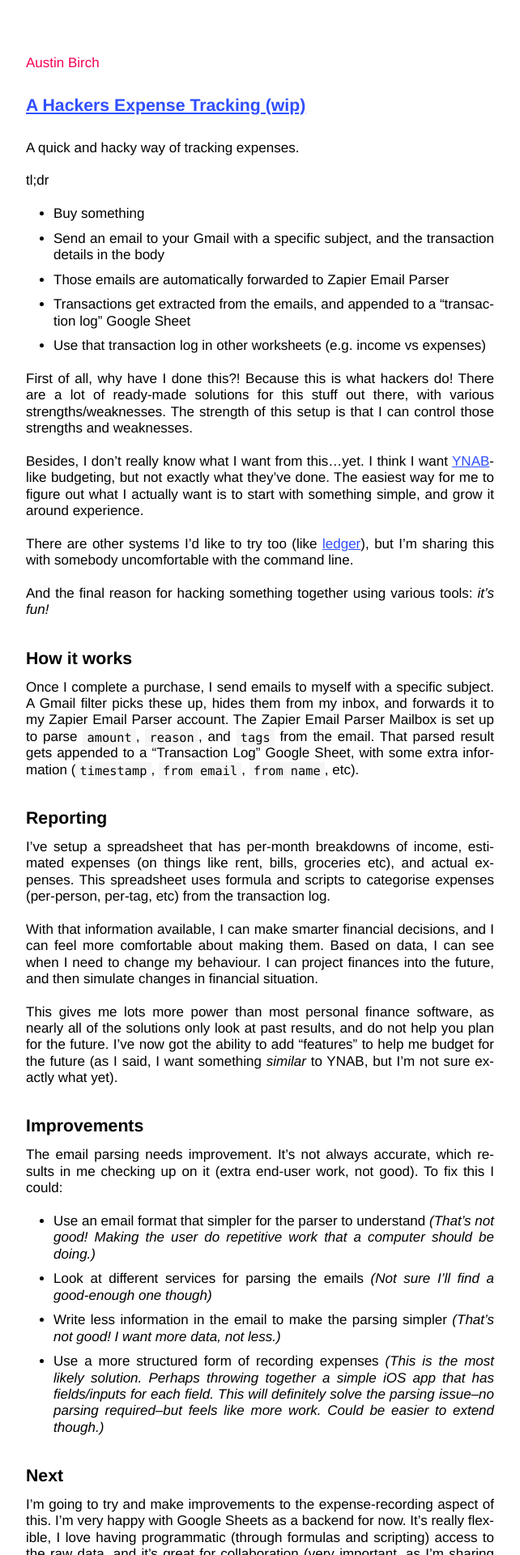
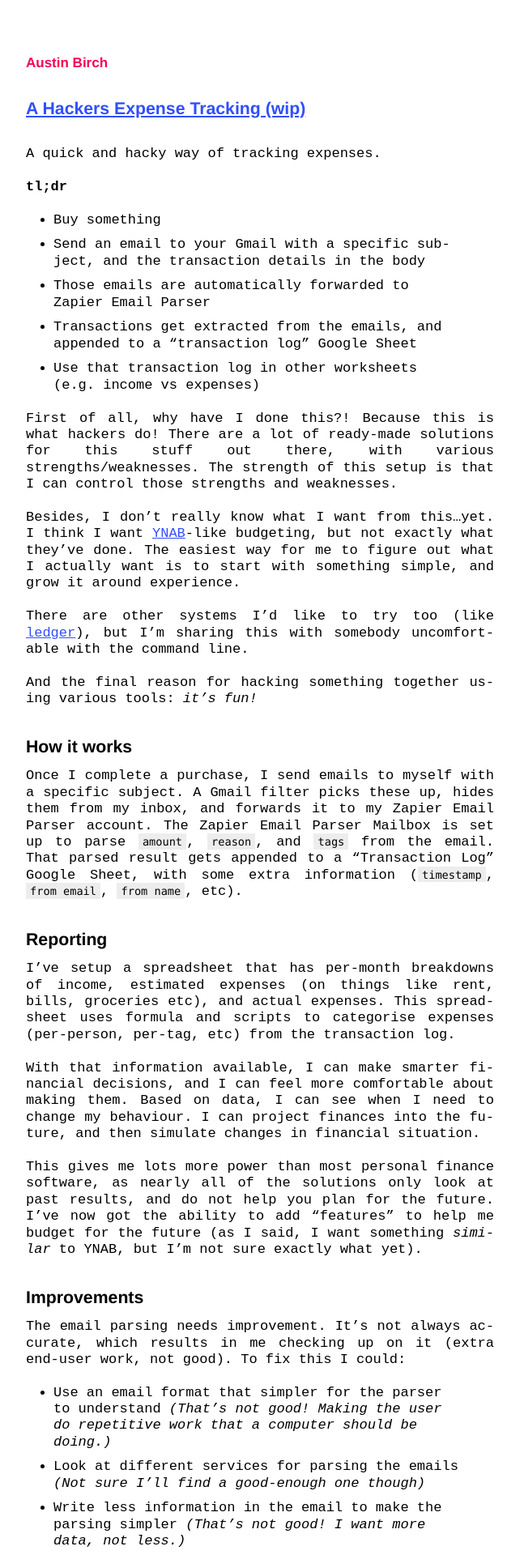
Before and after one commit to austinbirch/austinbirch.github.io, a Jekyll site: the page built from index.md, in a window 1280 px wide. Shown: the top 1920 px of the page at 81% size, without its empty margins (319-961 px from the left). Built offline with Jekyll 4.4.1, drawn with Linux system fonts in a browser that asks for light colours; nearby versions of some CDN libraries.

Commit message:
Style fixes and changes, 'fix flash of unstyled text', mobile layout fixes

```diff
--- a/_includes/head.html
+++ b/_includes/head.html
@@ -16,5 +16,5 @@
   {% endif %}
 
   <script src="https://use.typekit.net/trc8tjc.js"></script>
-  <script>try{Typekit.load({ async: true });}catch(e){}</script>
+  <script>try{Typekit.load({ async: false });}catch(e){}</script>
 </head>
--- a/_includes/post_content.html
+++ b/_includes/post_content.html
@@ -1,10 +1,10 @@
 <article class="mb5">
   <header class="mb4">
-    <a class="" href="{{ include.url }}">
-      <h2>{{ include.title | escape }}</h2>
+    <a class="article-title-link" href="{{ include.url }}">
+      <h2 class="article-title">{{ include.title | escape }}</h2>
     </a>
   </header>
-  <div class="article-body tj hyphenate">
+  <div class="article-body tj-ns hyphenate">
     {{ include.content }}
   </div>
 </article>
--- a/_layouts/default.html
+++ b/_layouts/default.html
@@ -2,7 +2,7 @@
 <html lang="en">
   {% include head.html %}
 
-  <body class="bg-white pa4 pa5-ns">
+  <body class="bg-white ph3 pv4 ph5-ns pv5-ns">
     <main class="measure-wide center">
 
       <header class="mb4">
--- a/assets/ab.css
+++ b/assets/ab.css
@@ -5,13 +5,18 @@
 
 html {
   font-family: "mr-eaves-xl-modern", "Avenir Next", "Helvetica", sans-serif;
+  font-family: "mrs-eaves-xl-serif", monospace;
+  /* font-family: "mrs-eaves", monospace; */
   font-size: 106.25%;
+  /* font-size:  112.5%; */
   color: #000;
 }
 
 /* tachyons has no justify */
-.tj {
-  text-align: justify;
+@media screen and (min-width: 30em) {
+  .tj-ns {
+    text-align: justify;
+  }
 }
 
 .hyphenate {
@@ -30,17 +35,27 @@ h3, .f3 { font-size: 1rem; }
 h4, .f4 { font-size: 0.875rem; }
 p { font-size: 1rem; }
 
+h1, h2, h3, h4, h5 {
+  font-family: "mrs-eaves-xl-serif", monospace;
+  font-family: "mr-eaves-xl-modern", "Avenir Next", "Helvetica", sans-serif;
+}
+
+strong {
+  font-weight: 700;
+}
+
 code {
-  background-color: #f5f5f5;
+  /* background-color: #f5f5f5; */
+  background-color: #ededed;
   padding: 0.1rem 0.3rem;
-  vertical-align: bottom;
-  font-size: 0.9rem;
+  font-size: 0.8rem;
 }
 
 .island {
   background-color: #f5f5f5;
   margin: 1.2rem 0;
   padding: 1rem;
+  overflow-x: scroll;
 }
 
 pre {
@@ -48,13 +63,22 @@ pre {
 }
 
 ul {
-  padding-left: 2rem;
+  padding-left: 1rem;
+  padding-right: 0;
   list-style-type: disc;
   margin-bottom: 1.2rem;
 }
+@media screen and (min-width: 30em) {
+  ul {
+    padding-left: 2rem;
+    padding-right: 2rem;
+    text-align: left;
+  }
+}
+
 
 p {
-  font-weight: 300;
+  font-weight: 400;
   margin-bottom: 1.2rem;
 }
 
@@ -81,15 +105,24 @@ a:hover {
   color: #F50057;
 }
 
+.article-title {
+  line-height: 1.4rem;
+}
+
 .article-body h1,
-.article-body h2 {
+.article-body h2,
+.article-body h3 {
+  text-align: left;
   margin-bottom: 1rem;
   margin-top: 2.4rem;
 }
-.article-body h3,
 .article-body h4 {
+  text-align: left;
   margin-bottom: 1rem;
   margin-top: 1.2rem;
+}
+.article-body h3 {
+  font-size: 1.05rem;
 }
 
 article .post-title {
@@ -98,8 +131,17 @@ article .post-title {
 
 .self-link {
   color: #F50057;
+  font-weight: 700;
+  font-family: "mr-eaves-xl-modern", "Avenir Next", "Helvetica", sans-serif;
 }
 .self-link:hover {
   color: #F50057;
   text-decoration: underline;
 }
+
+pre.highlight {
+  background-color: #ededed;
+  margin-bottom: 1.2rem;
+  padding: 1rem 0.5rem;
+  overflow-x: scroll;
+}
```
Also changed, not shown: 1 other file.
